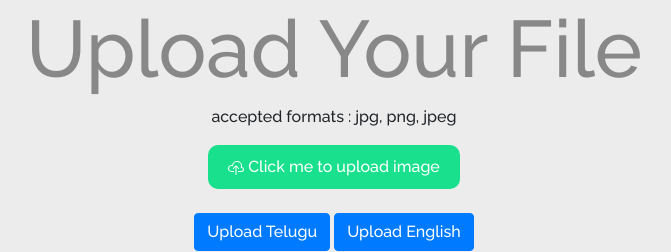
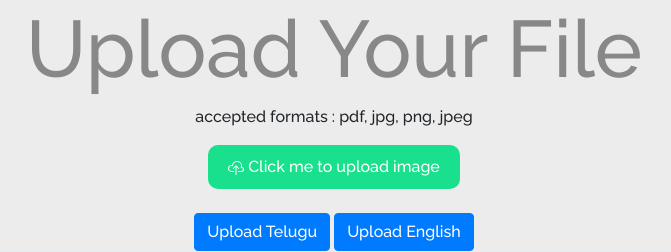
Before and after one commit to Abhishekkumar02/NC_CMRCET_KB145_EDITHA, a Flask app: page / in a window 1280 px wide. Shown: the part 256-508 px from the top of the page, without its empty margins (306-977 px from the left). Run offline with Flask 2, Linux system fonts and the light colour scheme; some libraries are stand-ins or nearby versions.

Commit message:
show pdf support in webpage

```diff
--- a/templates/index.html
+++ b/templates/index.html
@@ -53,7 +53,7 @@
                 <h1>
                     Upload Your File
                 </h1>
-                <p> accepted formats : jpg, png, jpeg </p>
+                <p> accepted formats : pdf, jpg, png, jpeg </p>
 
                 <form method="post" enctype=multipart/form-data>
                     <div class="form-group">
```
